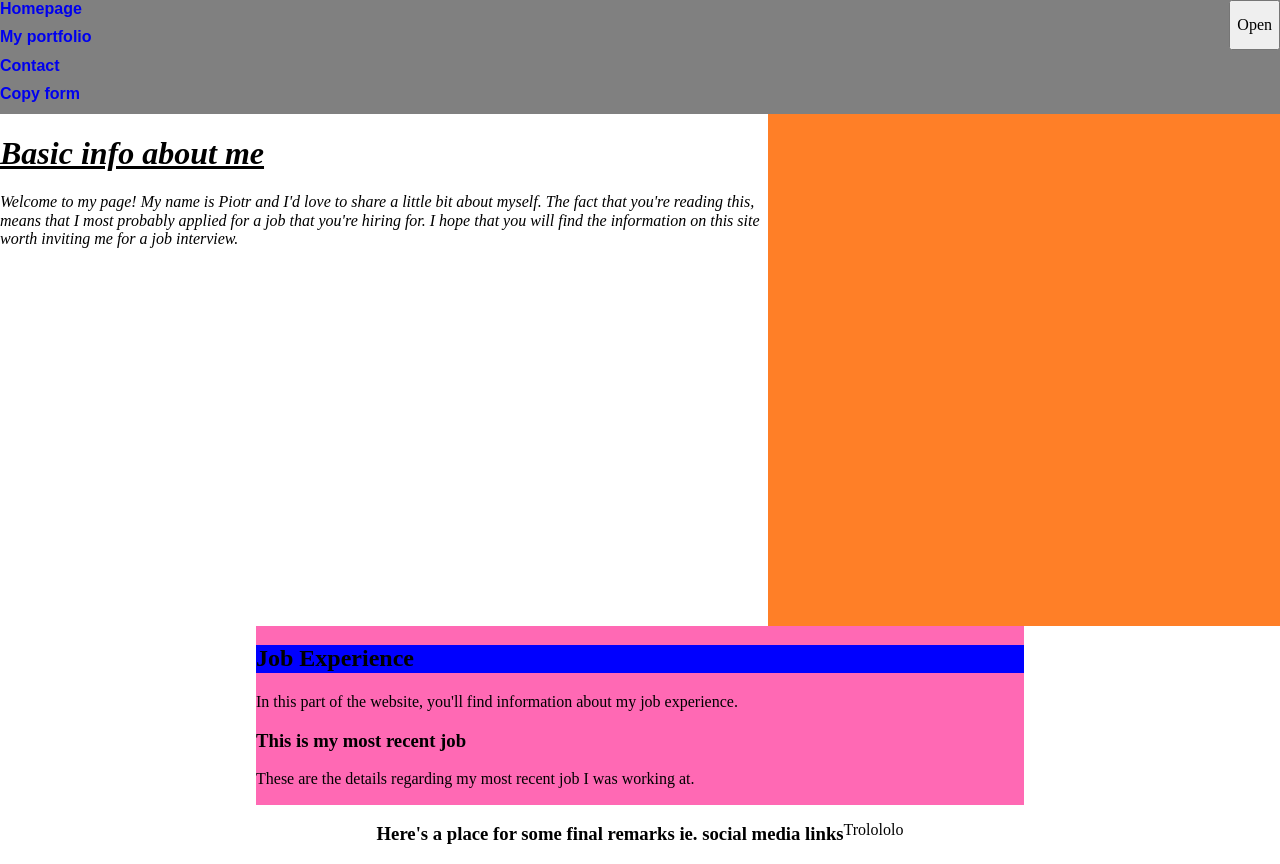
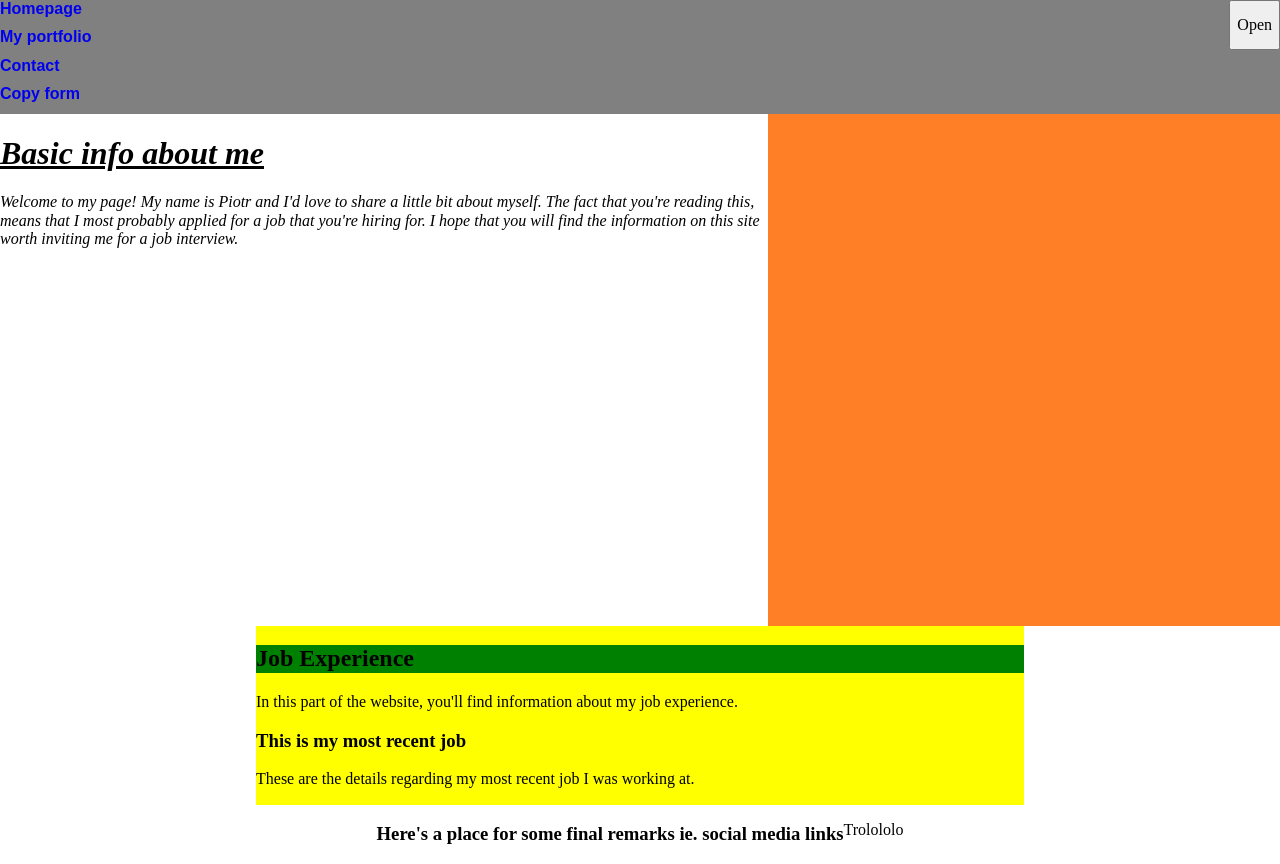
Before and after one commit to Kudlaty-dev/cv, a website: page index.html in a window 1280 px wide. Drawn offline with Linux system fonts and the light colour scheme.

Commit message:
working with npx problems

```diff
--- a/main.scss
+++ b/main.scss
@@ -6,8 +6,8 @@
 }
 
 .job-experience {
-    background-color: hotpink;
+    background-color: yellow;
     &__header {
-        background-color: blue;
+        background-color: green;
     }
 }
```
Also changed, not shown: package.json (+8 -7 lines), main.css, 1 other file.
